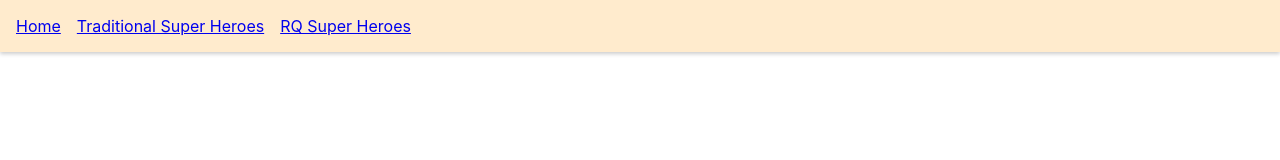
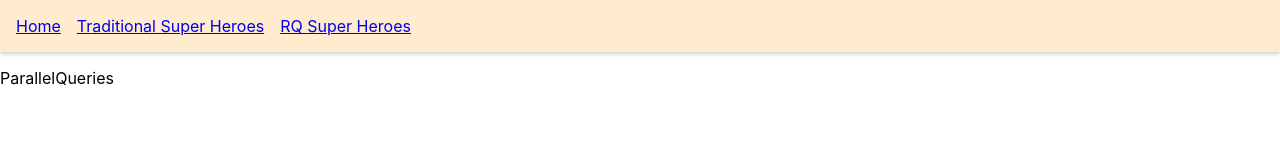
Before and after one commit to ayyush08/react-query-starter, a React (Vite) app: page /rq-parallel in a window 1280 px wide. Shown: the top 160 px of the page. Built offline with nearby package versions, Linux system fonts and the light colour scheme.

Commit message:
chore: Add ParallelQueries page and route

```diff
--- a/db.json
+++ b/db.json
@@ -20,6 +20,19 @@
             "name": "Wonder 2",
             "alterEgo": "Princess Diana"
         }
-
+    ],
+    "friends": [
+        {
+            "id": 1,
+            "name": "Chandler Bing"
+        },
+        {
+            "id": 2,
+            "name": "Joey Tribbiani"
+        },
+        {
+            "id": 3,
+            "name": "Rachel Green"
+        }
     ]
 }
--- a/src/App.jsx
+++ b/src/App.jsx
@@ -7,6 +7,7 @@ import HomePage from './components/HomePage.page.jsx'
 import { QueryClient, QueryClientProvider } from 'react-query'
 import { ReactQueryDevtools } from 'react-query/devtools'
 import RQSuperHero from './components/RQSuperHero.page.jsx'
+import ParallelQueries from './components/ParallelQueries.page.jsx'
 
 
 const queryClient = new QueryClient()
@@ -33,6 +34,7 @@ function App() {
           </ul>
         </nav>
         <Routes>
+          <Route path='/rq-parallel' element={<ParallelQueries/>}/>
           <Route path='/rq-super-heroes/:heroId' element={<RQSuperHero/>
           }/>
         <Route path='/super-heroes' element={<SuperHeroes />} />
--- /dev/null
+++ b/src/components/ParallelQueries.page.jsx
@@ -0,0 +1,11 @@
+import React from 'react'
+
+const ParallelQueries = () => {
+    return (
+        <div>
+            ParallelQueries
+        </div>
+    )
+}
+
+export default ParallelQueries
```
Lines whose indentation alone changed are shown as unchanged.
